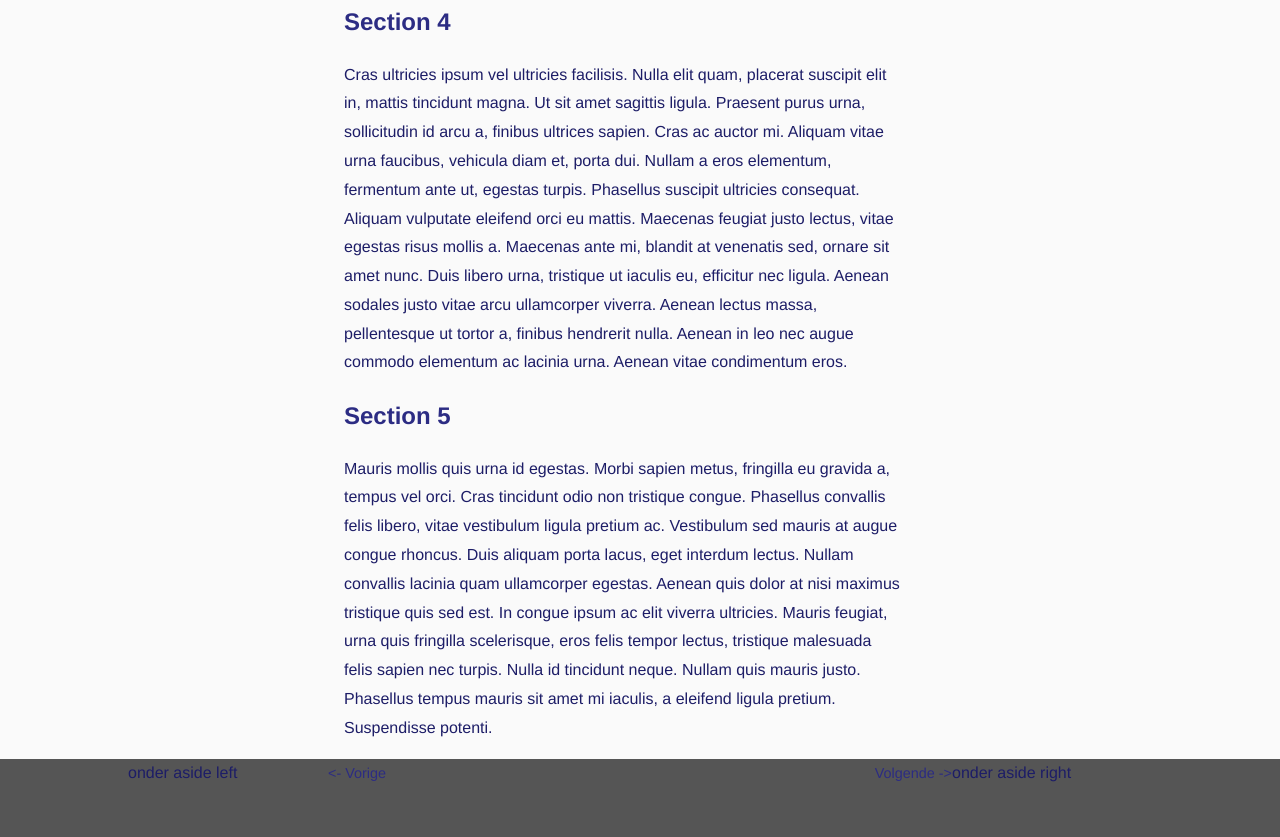
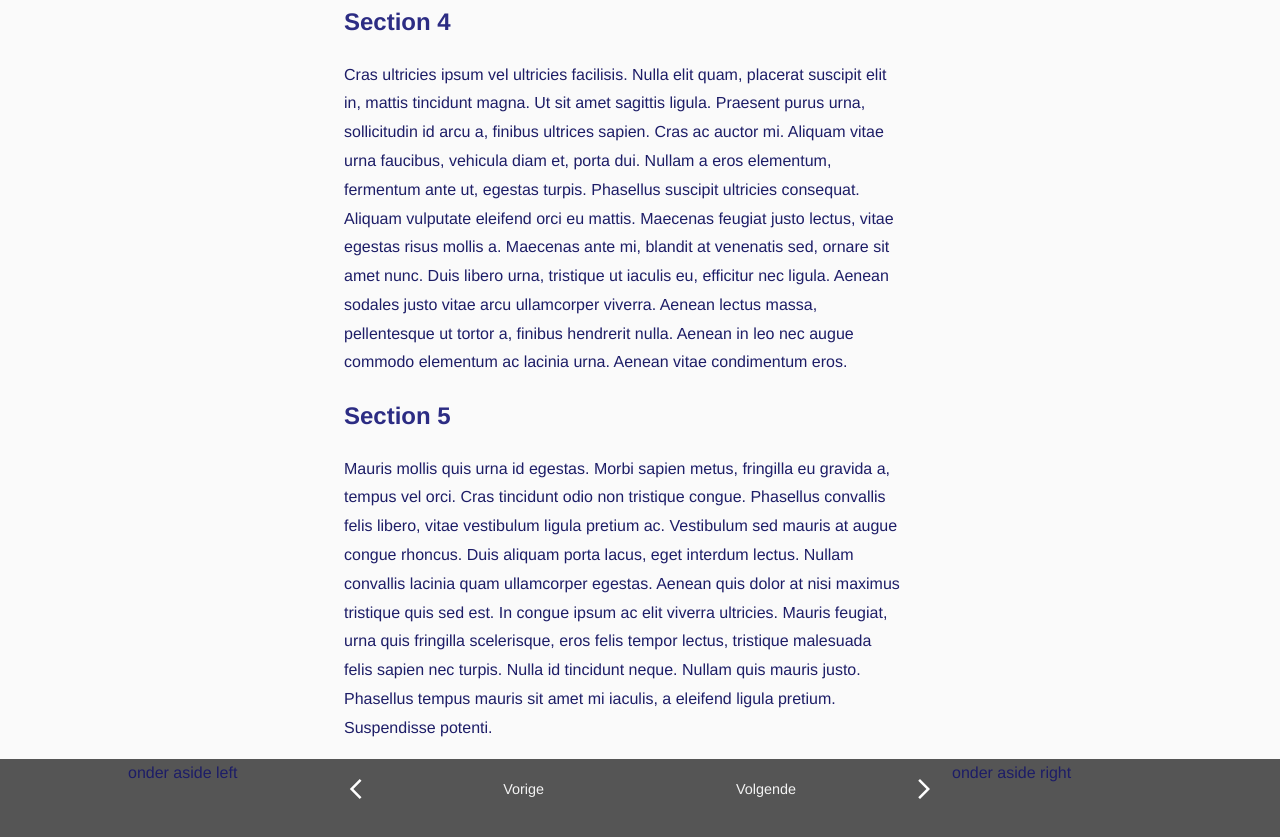
Before and after one commit to siewers32/spyscroll, a plain HTML site: page test.html in a window 1280 px wide. Shown: the part 1126-1963 px from the top of the page. Drawn offline with Linux system fonts and the light colour scheme; a web font is replaced by a local one.

Commit message:
footer aangepast

```diff
--- a/css/style.css
+++ b/css/style.css
@@ -1,6 +1,3 @@
-@import url('https://fonts.googleapis.com/css2?family=Azeret+Mono:wght@300;700&family=Merriweather+Sans:wght@400;700&display=swap');
-
-
 :root {
     scroll-behavior: smooth;
     --c-brand: #f58220;
@@ -159,6 +156,22 @@ div.pagelink {
     justify-content: space-between;
 }
 
+footer a {
+    color: var(--c-bg-light);
+}
+
+footer a:hover {
+    border:none;
+}
+
+.footerlink-left, .footerlink-right {
+    width:200px;
+    display: flex;
+    justify-content: space-between;
+    align-items: center;
+    margin:16px;
+}
+
 aside {
     position: -webkit-sticky; /* for Safari */
     position: sticky;
--- a/test.html
+++ b/test.html
@@ -77,8 +77,18 @@
     <div>
         <div>onder aside left</div>
         <div class="pagelink">
-            <a href="#"><- Vorige</a>
-            <a href="#">Volgende -></a>
+            <div class="footerlink-left">
+                <svg xmlns="http://www.w3.org/2000/svg" height="24px" viewBox="0 0 24 24" width="24px" fill="#FFFFFF"><path d="M0 0h24v24H0V0z" fill="none" opacity=".87"/><path d="M17.51 3.87L15.73 2.1 5.84 12l9.9 9.9 1.77-1.77L9.38 12l8.13-8.13z"/></svg>
+                <a href="#">
+                    Vorige
+                </a>
+            </div>
+            <div class="footerlink-right">
+                <a href="#">
+                    Volgende
+                </a>
+                <svg xmlns="http://www.w3.org/2000/svg" enable-background="new 0 0 24 24" height="24px" viewBox="0 0 24 24" width="24px" fill="#FFFFFF"><g><path d="M0,0h24v24H0V0z" fill="none"/></g><g><polygon points="6.23,20.23 8,22 18,12 8,2 6.23,3.77 14.46,12"/></g></svg>
+            </div>
         </div>
         <div>onder aside right</div>
 
```
